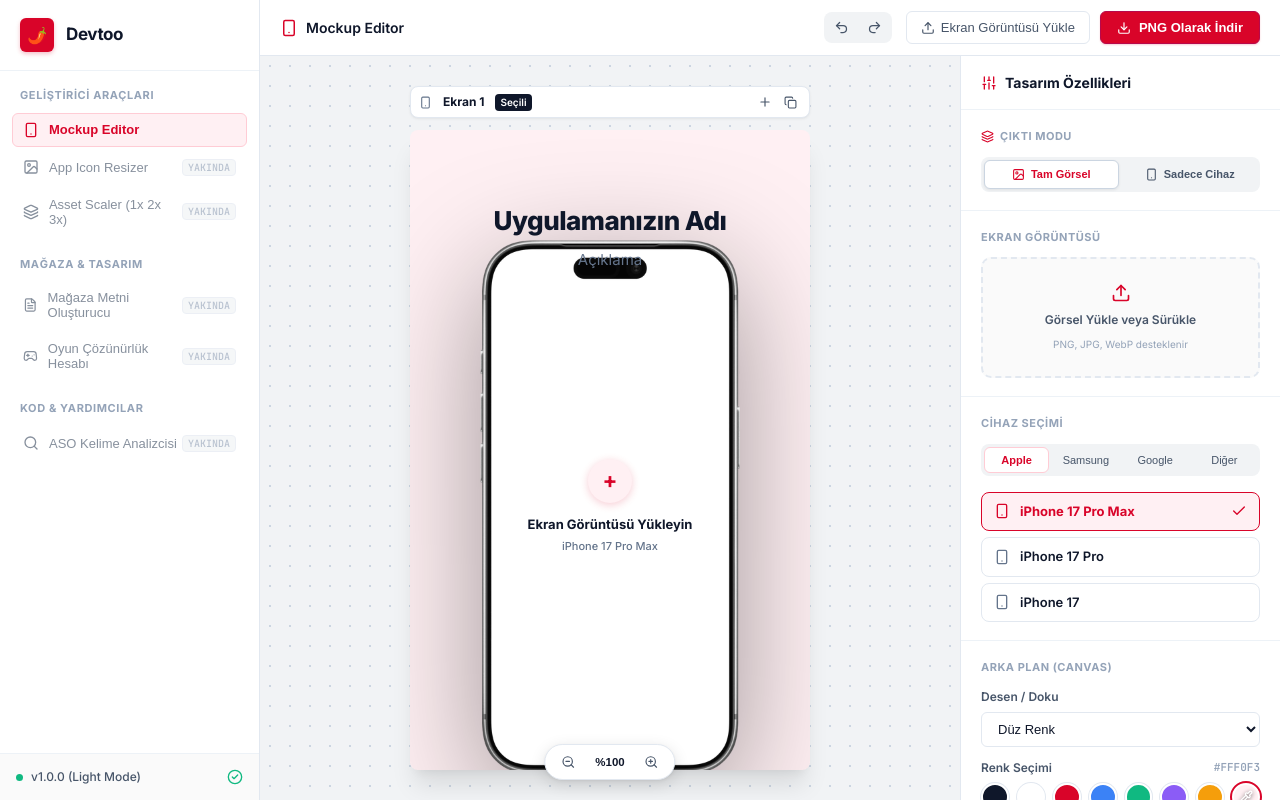
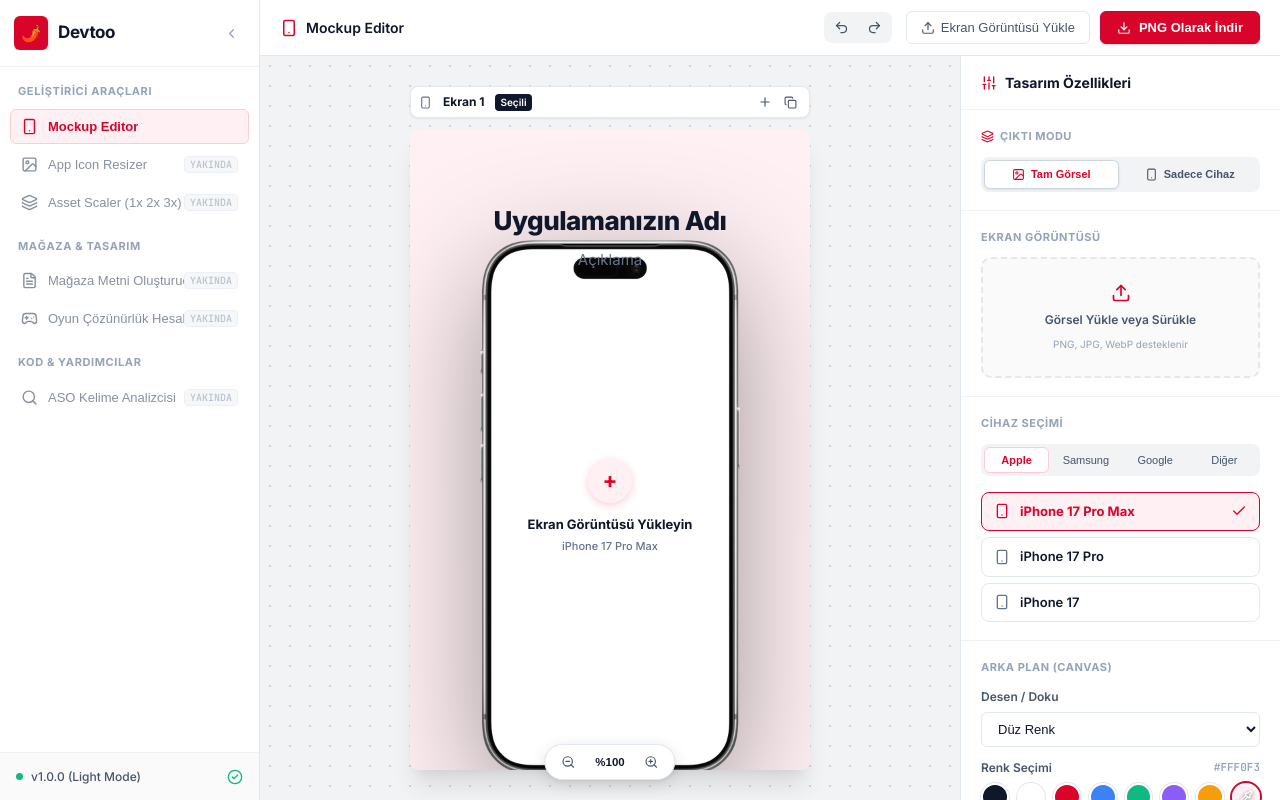
Before and after one commit to RieStudio/Devtoo, a React (Vite) app: page / in a window 1280 px wide. Built offline with nearby package versions, Linux system fonts and the light colour scheme; a web font is replaced by a local one.

Commit message:
feat(sidebar): add collapsible menu with smooth transition animations

```diff
--- a/src/components/Sidebar.tsx
+++ b/src/components/Sidebar.tsx
@@ -1,4 +1,4 @@
-import React from 'react';
+import React, { useState } from 'react';
 import {
   Smartphone,
   Image,
@@ -7,7 +7,9 @@ import {
   Gamepad2,
   Code2,
   Search,
-  CheckCircle2
+  CheckCircle2,
+  ChevronLeft,
+  ChevronRight
 } from 'lucide-react';
 import type { ToolItem } from '../types/mockup';
 
@@ -73,6 +75,8 @@ const TOOLS: ToolItem[] = [
 ];
 
 export const Sidebar: React.FC<SidebarProps> = ({ activeTool, onSelectTool }) => {
+  const [isCollapsed, setIsCollapsed] = useState<boolean>(false);
+
   const getIcon = (iconName: string) => {
     switch (iconName) {
       case 'Smartphone':
@@ -95,20 +99,33 @@ export const Sidebar: React.FC<SidebarProps> = ({ activeTool, onSelectTool }) =>
   const categories = ['Geliştirici Araçları', 'Mağaza & Tasarım', 'Kod & Yardımcılar'] as const;
 
   return (
-    <aside className="devtoo-sidebar">
-      {/* Brand Header */}
+    <aside className={`devtoo-sidebar ${isCollapsed ? 'is-collapsed' : ''}`}>
+      {/* Brand Header & Toggle Button */}
       <div className="sidebar-header">
-        <div className="logo-badge">🌶️</div>
+        <div className="sidebar-header-brand">
+          <div className="logo-badge" title="Devtoo">🌶️</div>
+          {!isCollapsed && (
             <div className="brand-name">
               Devtoo
             </div>
+          )}
+        </div>
+        <button
+          type="button"
+          className="sidebar-toggle-btn"
+          onClick={() => setIsCollapsed(!isCollapsed)}
+          title={isCollapsed ? 'Menüyü Genişlet' : 'Menüyü Daralt'}
+          aria-label={isCollapsed ? 'Menüyü Genişlet' : 'Menüyü Daralt'}
+        >
+          {isCollapsed ? <ChevronRight size={15} /> : <ChevronLeft size={15} />}
+        </button>
       </div>
 
       {/* Navigation List */}
       <nav className="sidebar-nav">
         {categories.map((cat) => (
           <div key={cat} className="nav-group">
-            <div className="nav-section-title">{cat}</div>
+            {!isCollapsed && <div className="nav-section-title">{cat}</div>}
             {TOOLS.filter((t) => t.category === cat).map((tool) => {
               const isActive = activeTool === tool.id;
               return (
@@ -117,13 +134,13 @@ export const Sidebar: React.FC<SidebarProps> = ({ activeTool, onSelectTool }) =>
                   className={`nav-item ${isActive ? 'active' : ''}`}
                   onClick={() => tool.isAvailable && onSelectTool(tool.id)}
                   style={{ opacity: tool.isAvailable ? 1 : 0.65 }}
-                  title={tool.description}
+                  title={isCollapsed ? `${tool.name} ${tool.badge ? `(${tool.badge})` : ''} - ${tool.description}` : tool.description}
                 >
                   <div className="nav-item-left">
                     {getIcon(tool.icon)}
-                    <span>{tool.name}</span>
+                    {!isCollapsed && <span>{tool.name}</span>}
                   </div>
-                  {tool.badge && <span className="badge-preview">{tool.badge}</span>}
+                  {!isCollapsed && tool.badge && <span className="badge-preview">{tool.badge}</span>}
                 </button>
               );
             })}
@@ -133,11 +150,19 @@ export const Sidebar: React.FC<SidebarProps> = ({ activeTool, onSelectTool }) =>
 
       {/* Sidebar Footer Status */}
       <div className="sidebar-footer">
+        {!isCollapsed ? (
+          <>
             <div className="dev-profile">
               <div className="status-dot" />
               <span className="status-text">v1.0.0 (Light Mode)</span>
             </div>
             <CheckCircle2 size={16} color="#10B981" />
+          </>
+        ) : (
+          <div className="collapsed-status" title="v1.0.0 Çevrimiçi">
+            <div className="status-dot" />
+          </div>
+        )}
       </div>
     </aside>
   );
--- a/src/index.css
+++ b/src/index.css
@@ -101,19 +101,63 @@ body {
   flex-direction: column;
   height: 100%;
   z-index: 10;
+  transition: width 0.25s cubic-bezier(0.16, 1, 0.3, 1), min-width 0.25s cubic-bezier(0.16, 1, 0.3, 1);
+  overflow: hidden;
+}
+
+.devtoo-sidebar.is-collapsed {
+  width: 68px;
+  min-width: 68px;
 }
 
 .sidebar-header {
-  padding: 18px 20px;
+  padding: 16px 14px;
   border-bottom: 1px solid var(--border-subtle);
   display: flex;
   align-items: center;
-  gap: 12px;
+  justify-content: space-between;
+  gap: 8px;
+}
+
+.sidebar-header-brand {
+  display: flex;
+  align-items: center;
+  gap: 10px;
+  overflow: hidden;
+  white-space: nowrap;
+}
+
+.sidebar-toggle-btn {
+  width: 28px;
+  height: 28px;
+  border-radius: var(--radius-sm);
+  background-color: transparent;
+  border: 1px solid transparent;
+  color: var(--text-muted);
+  display: flex;
+  align-items: center;
+  justify-content: center;
+  cursor: pointer;
+  transition: all 0.15s ease;
+  flex-shrink: 0;
+}
+
+.sidebar-toggle-btn:hover {
+  background-color: var(--bg-hover);
+  color: var(--text-primary);
+  border-color: var(--border-default);
+}
+
+.devtoo-sidebar.is-collapsed .sidebar-header {
+  padding: 16px 10px;
+  flex-direction: column;
+  gap: 10px;
 }
 
 .logo-badge {
   width: 34px;
   height: 34px;
+  min-width: 34px;
   background-color: var(--chili-primary);
   border-radius: var(--radius-md);
   display: flex;
@@ -123,6 +167,7 @@ body {
   box-shadow: 0 2px 4px rgba(217, 4, 41, 0.25);
   font-weight: 700;
   letter-spacing: -0.5px;
+  flex-shrink: 0;
 }
 
 .logo-text {
@@ -160,10 +205,16 @@ body {
 .sidebar-nav {
   flex: 1;
   overflow-y: auto;
-  padding: 16px 12px;
+  overflow-x: hidden;
+  padding: 16px 10px;
   display: flex;
   flex-direction: column;
-  gap: 20px;
+  gap: 18px;
+}
+
+.devtoo-sidebar.is-collapsed .sidebar-nav {
+  padding: 16px 8px;
+  gap: 10px;
 }
 
 .nav-section-title {
@@ -173,6 +224,7 @@ body {
   letter-spacing: 0.6px;
   color: var(--text-muted);
   padding: 0 8px 6px 8px;
+  white-space: nowrap;
 }
 
 .nav-group {
@@ -196,6 +248,12 @@ body {
   background: transparent;
   width: 100%;
   text-align: left;
+  white-space: nowrap;
+}
+
+.devtoo-sidebar.is-collapsed .nav-item {
+  justify-content: center;
+  padding: 10px;
 }
 
 .nav-item:hover {
@@ -214,11 +272,19 @@ body {
   display: flex;
   align-items: center;
   gap: 10px;
+  overflow: hidden;
+}
+
+.devtoo-sidebar.is-collapsed .nav-item-left {
+  gap: 0;
+  justify-content: center;
 }
 
 .nav-icon {
-  width: 16px;
-  height: 16px;
+  width: 17px;
+  height: 17px;
+  min-width: 17px;
+  flex-shrink: 0;
 }
 
 .badge-preview {
@@ -238,12 +304,25 @@ body {
   display: flex;
   align-items: center;
   justify-content: space-between;
+  min-height: 48px;
+}
+
+.devtoo-sidebar.is-collapsed .sidebar-footer {
+  padding: 14px 8px;
+  justify-content: center;
+}
+
+.collapsed-status {
+  display: flex;
+  align-items: center;
+  justify-content: center;
 }
 
 .dev-profile {
   display: flex;
   align-items: center;
   gap: 8px;
+  white-space: nowrap;
 }
 
 .status-dot {
```
Lines whose indentation alone changed are shown as unchanged.
